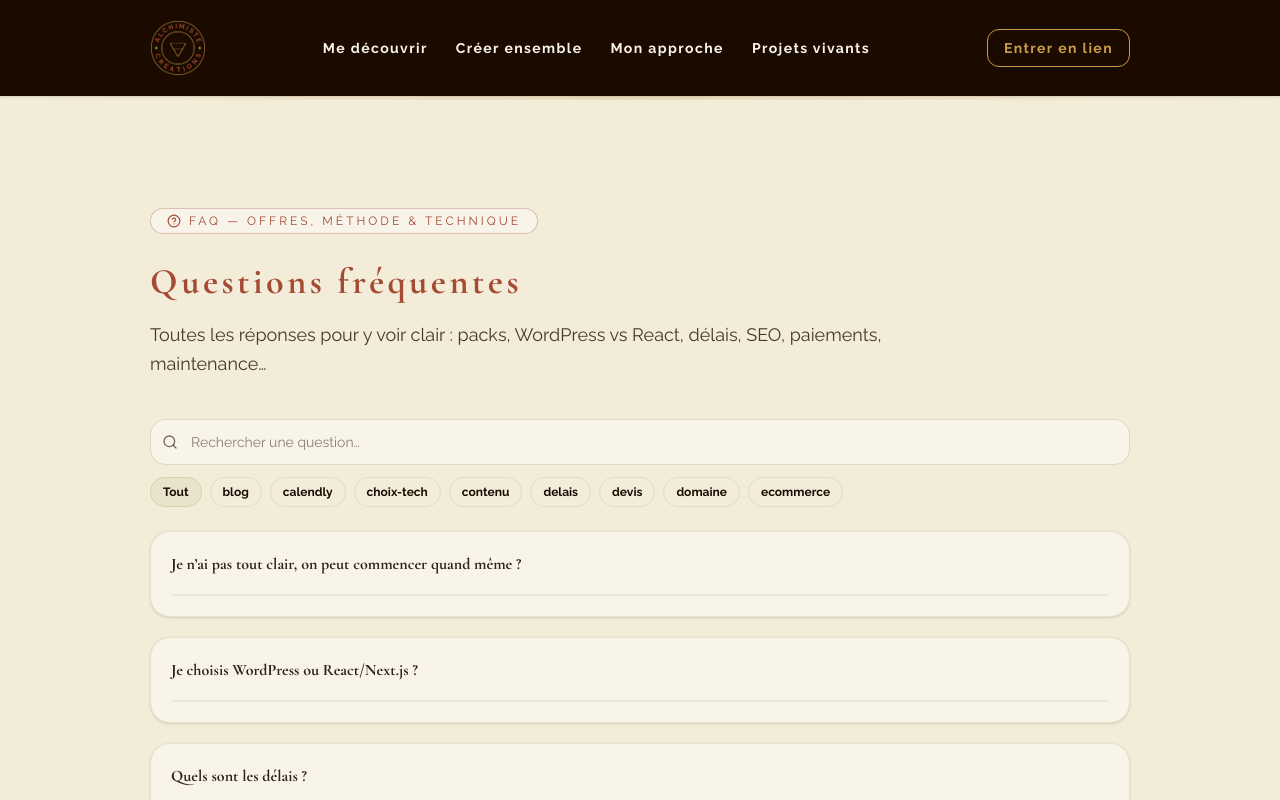
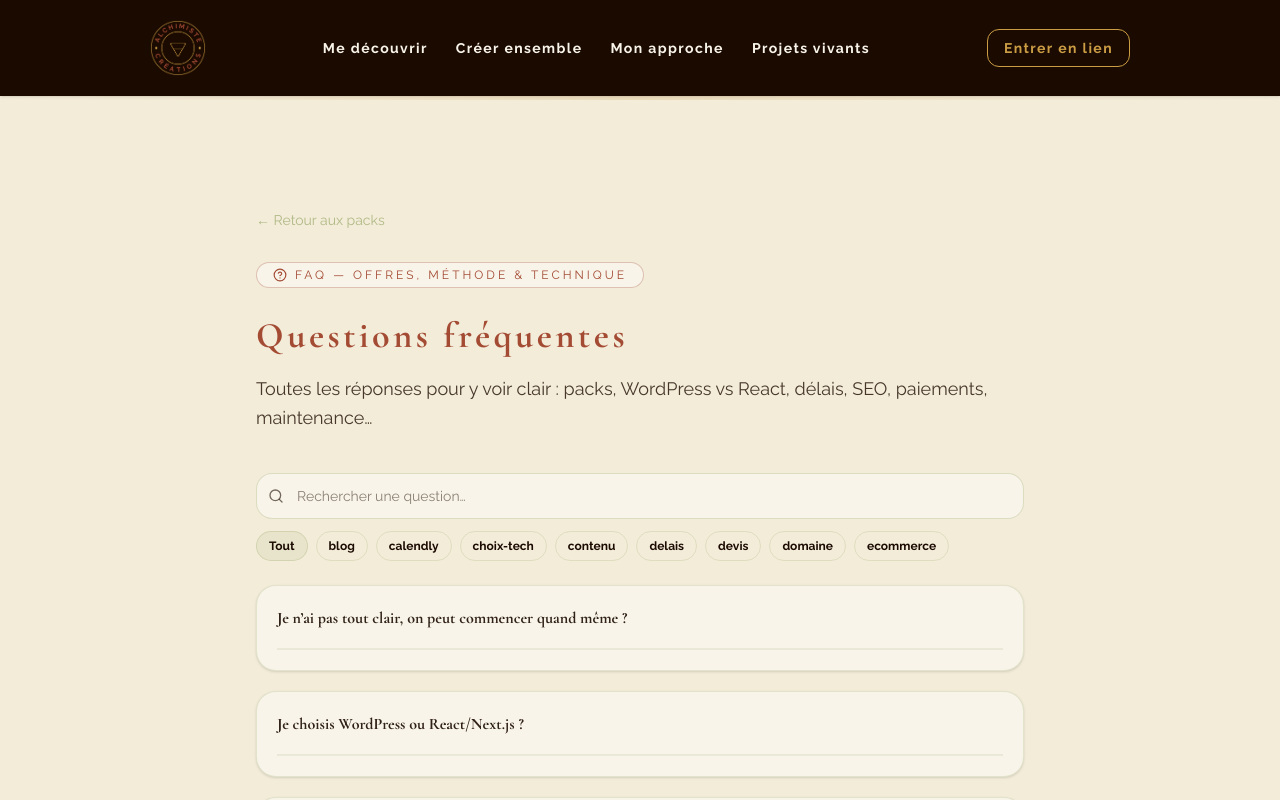
Before and after one commit to stephanievanoverberghe/alchimiste-creations, a Next.js app: page /faq in a window 1280 px wide. Shown: the top 800 px of the page. Built offline with nearby package versions, Linux system fonts and the light colour scheme.

Commit message:
feat: ajout link faq retour pack

```diff
--- a/src/app/faq/page.tsx
+++ b/src/app/faq/page.tsx
@@ -1,17 +1,23 @@
 import Image from 'next/image';
 import { HelpCircle } from 'lucide-react';
 import FAQBareList from '@/components/FaqBareList';
+import Link from 'next/link';
+import { cn } from '@/lib/utils';
 
 export default function FaqPage() {
     return (
-        <section aria-labelledby="faq-page-title" className="relative py-16 md:py-28 px-6 md:px-8 lg:px-[100px] xl:px-[150px]">
+        <section aria-labelledby="faq-page-title" className="relative py-16 md:py-28 px-6 md:px-8 lg:px-[100px] xl:px-[150px] bg-background">
             <div className="absolute top-0 left-0 w-full h-1 bg-gradient-to-r from-background via-ormat/20 to-background" />
             <div className="absolute inset-0 bg-ormat/10 md:hidden z-0" />
             <div className="absolute bottom-0 left-0 w-full h-full hidden md:block z-0">
                 <Image src="/deco/about-wave.png" alt="" fill priority className="h-auto object-cover" />
             </div>
 
-            <div className="relative max-w-5xl mx-auto space-y-8 md:space-y-10">
+            <div className="relative max-w-3xl mx-auto space-y-8 md:space-y-10">
+                {/* Bouton retour */}
+                <Link href="/offres" className={cn('inline-block mb-8 text-sm text-sauge hover:underline')}>
+                    ← Retour aux packs
+                </Link>
                 <div className="text-center lg:text-left">
                     <span className="inline-flex items-center gap-2 text-xs tracking-[0.25em] uppercase text-terracotta bg-background border border-terracotta/30 rounded-full px-4 py-1">
                         <HelpCircle className="w-3.5 h-3.5" aria-hidden />
--- a/src/app/offres/[slug]/page.tsx
+++ b/src/app/offres/[slug]/page.tsx
@@ -44,7 +44,7 @@ export default async function PackPage({ params }: PackPageProps) {
     return (
         <section className="py-10 md:py-20 px-6 md:px-12 lg:px-[100px] xl:px-[150px] max-w-5xl mx-auto">
             {/* Bouton retour */}
-            <Link href="/offres" className="inline-block mb-8 text-sm text-sauge hover:underline">
+            <Link href="/offres" className={cn('inline-block mb-8 text-sm text-sauge hover:underline')}>
                 ← Retour aux packs
             </Link>
 
```
